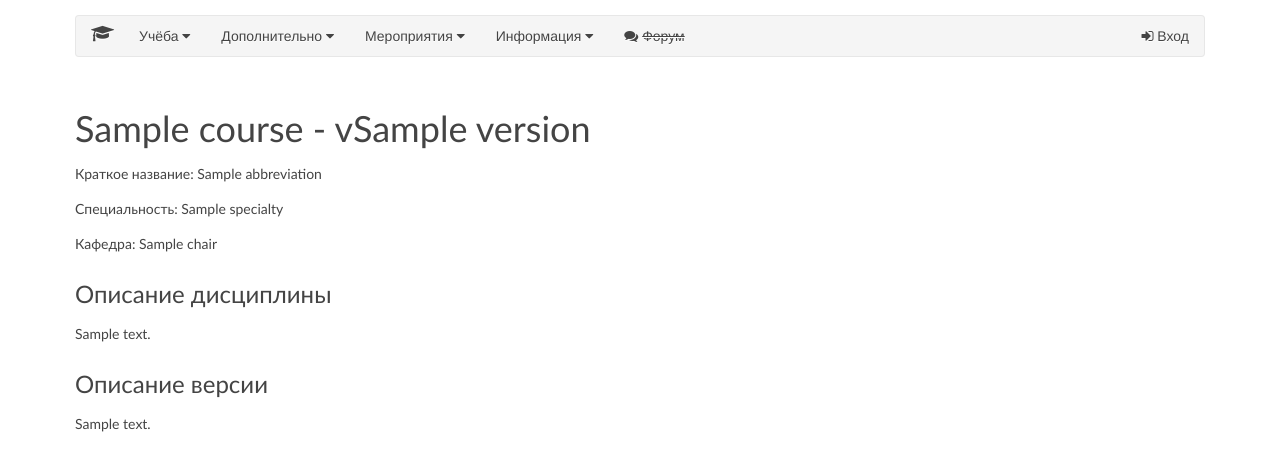
After one commit to fromeflow/worksite, a Django app: template templates/courses/courseversion_detail.html in a window 1280 px wide. The commit adds this page. Shown: the top 471 px of the page. Run offline with Django 3.2, Linux system fonts and the light colour scheme; the template is opened without the code that fills it: most values are stand-ins (such as "Sample title", 1, 10 or a date in 2020).

Commit message:
Заготовка отображения списка дисциплин и последней версии дисциплины

```diff
--- a/courses/models.py
+++ b/courses/models.py
@@ -1,5 +1,6 @@
 from django.db import models
 from django.core.validators import MinValueValidator, MaxValueValidator
+from django.core.urlresolvers import reverse_lazy
 
 from university.models import Specialty, Chair
 from students.models import Student
@@ -34,6 +35,9 @@ class CourseVersion(models.Model):
     version = models.PositiveSmallIntegerField(verbose_name='Номер версии', default=1)
     version_description = models.TextField(verbose_name='Описание версии курса', blank=True)
     # рабочая программа, материалы
+
+    def get_absolute_url(self):
+        return reverse_lazy('courses:course-version-detail', kwargs={'pk': self.id})
 
     def __str__(self):
         return "{course} - {version}".format(
--- a/templates/base.html
+++ b/templates/base.html
@@ -22,7 +22,7 @@
                         <a href="">Учёба <i class="uk-icon-caret-down"></i></a>
                         <div class="uk-dropdown uk-dropdown-navbar">
                             <ul class="uk-nav uk-nav-navbar">
-                                <li><a href="#"><del>Дисциплины</del></a></li>
+                                <li><a href="{% url 'courses:index' %}">Дисциплины</a></li>
                                 <li><a href="{% url 'projects:index' %}">Курсовые работы</a></li>
                                 <li><a href="#"><del>Учебные пособия</del></a></li>
                                 <li><a href="#"><del>Тестирование</del></a></li>
@@ -114,7 +114,7 @@
                     <li class="uk-parent">
                         <a href="#">Учёба</a>
                         <ul class="uk-nav-sub">
-                                <li><a href="#">Дисциплины</a></li>
+                                <li><a href="{% url 'courses:index' %}">Дисциплины</a></li>
                                 <li><a href="{% url 'projects:index' %}">Курсовые работы</a></li>
                                 <li><a href="#">Учебные пособия</a></li>
                                 <li><a href="#">Тестирование</a></li>
--- /dev/null
+++ b/templates/courses/courseversion_detail.html
@@ -0,0 +1,34 @@
+{% extends "base.html" %}
+{% load html %}
+
+{% block title %}
+{% if object %}
+    {{ object.course }}
+{% else %}
+    Дисциплина без версий
+{% endif %}
+
+{% endblock %}
+
+{% block content %}
+{% if object %}
+
+<h1>{{ object.course.title }} - v{{ object.version }}
+{% if object.course.closed %}- Дисциплина не преподаётся{% endif %}
+</h1>
+
+<p>Краткое название: {{ object.course.abbreviation }}</p>
+<p>Специальность: {{ object.course.specialty }}</p>
+<p>Кафедра: {{ object.course.chair}}</p>
+
+<h2>Описание дисциплины</h2>
+{{ object.course.description | markdown }}
+
+<h2>Описание версии</h2>
+{{ object.version_description | markdown }}
+
+
+{% else %}
+<h1>У дисциплины нет версий</h1>
+{% endif %}
+{% endblock %}
--- a/worksite/urls.py
+++ b/worksite/urls.py
@@ -21,6 +21,7 @@ urlpatterns = [
     url(r'^admin/', include(admin.site.urls)),
 
     url(r'^accounts/', include('accounts.urls', namespace='accounts', app_name='accounts')),
+    url(r'^course/', include('courses.urls', namespace='courses', app_name='courses')),
     url(r'^project/', include('projects.urls', namespace='projects', app_name='projects')),
     url(r'^student/', include('students.urls', namespace='students', app_name='students')),
 
```
Also changed, not shown: courses/urls.py (added, +11 -0 lines), courses/views.py (+23 -2 lines), templates/courses/course_list.html (added, +17 -0 lines).
